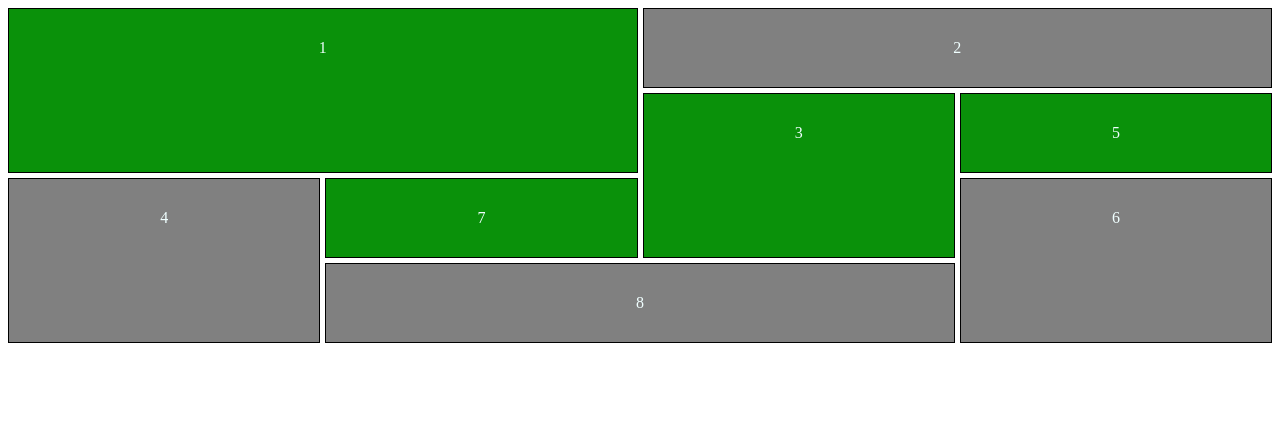
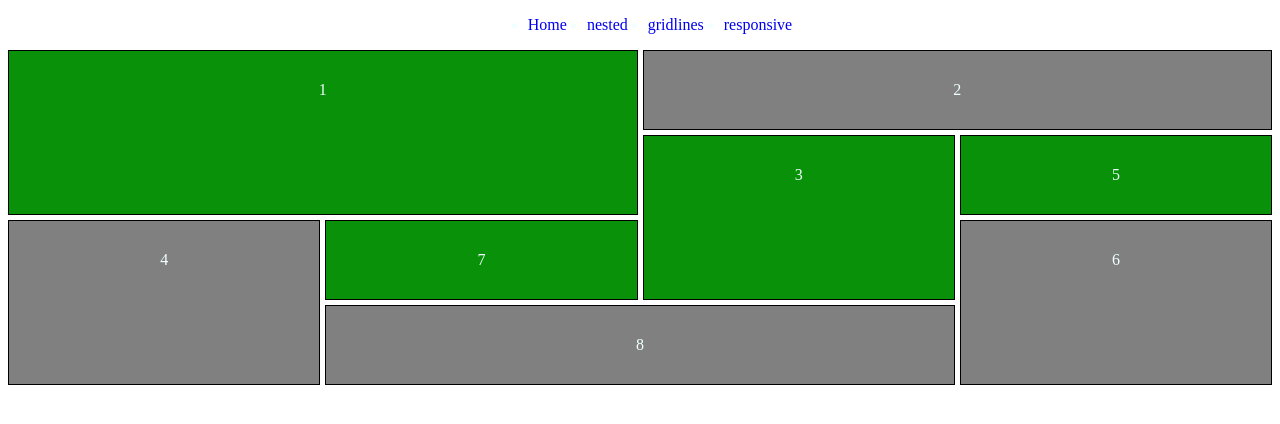
Before and after one commit to Raddames-Tonui/Learn-grid, a plain HTML site: page gridlines.html in a window 1280 px wide. Drawn offline with Linux system fonts and the light colour scheme.

Commit message:
added links

```diff
--- a/gridlines.html
+++ b/gridlines.html
@@ -61,6 +61,14 @@
     </style>
 </head>
 <body>
+    <div class="flex">
+        <ul>
+            <li><a href="./index.html">Home</a></li>
+            <li><a href="./nestedgrid.html">nested</a></li>
+            <li><a href="./gridlines.html">gridlines</a></li>
+            <li><a href="./responsivegrid.html">responsive</a></li>
+        </ul>
+    </div>
     <div  id="gridd">
         <div  class="one">1</div >
         <div  class=" two">2</div >
--- a/style .css
+++ b/style .css
@@ -30,3 +30,21 @@ body{
 #container div:nth-child(even){
     background-color: gray;
 }
+
+
+/* Link styling */
+
+.flex{
+
+
+}
+.flex ul{
+    display: flex;
+    justify-content: center;
+    gap: 20px;
+
+}
+a{
+    text-decoration: none;
+
+}
```
Also changed, not shown: index.html (+8 -0 lines), nestedgrid.html (+8 -0 lines), responsivegrid.html (+8 -0 lines), 1 other file.
